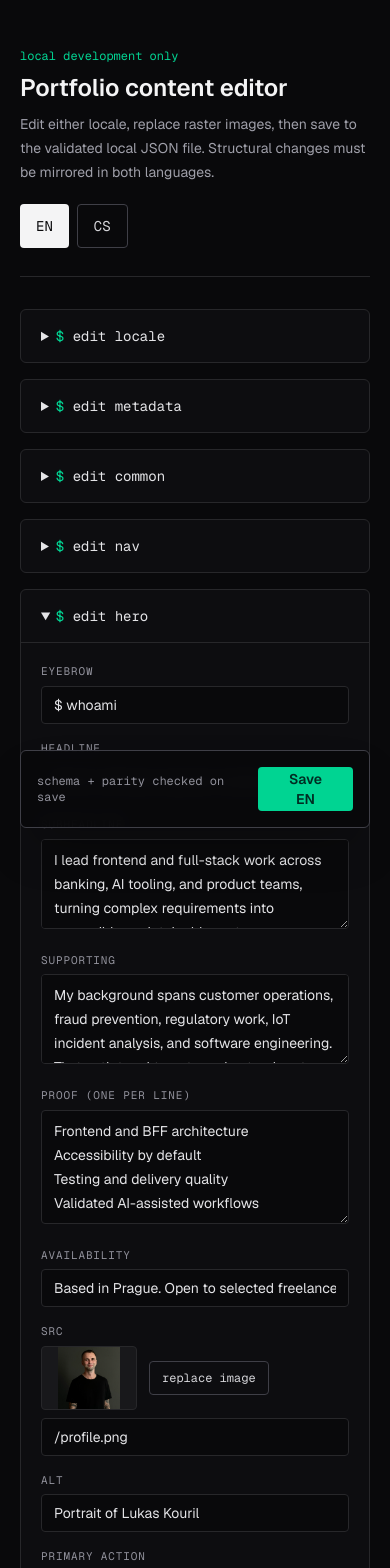
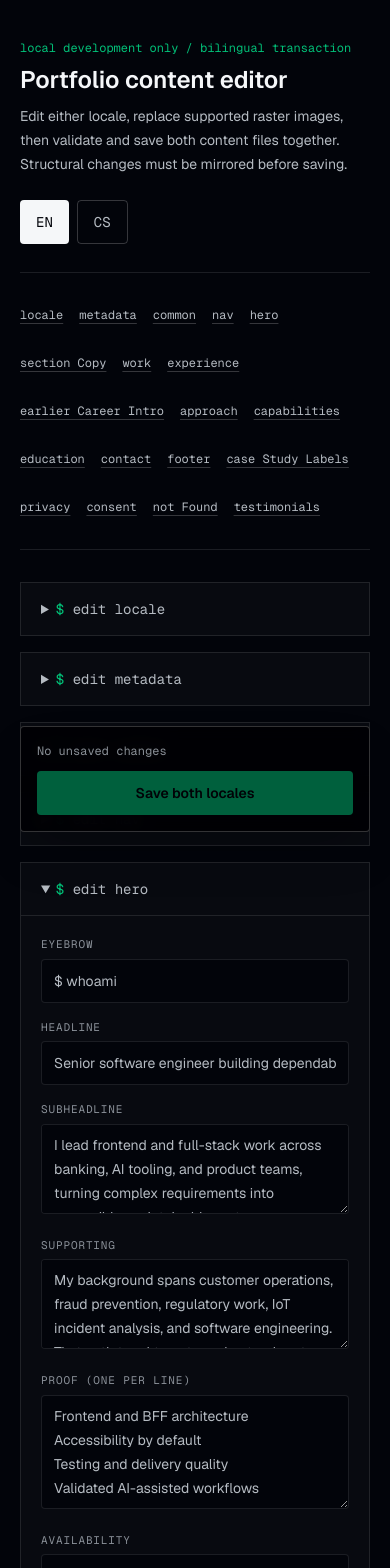
Before and after one commit to lukaskourilcz/nxt-portfolio, a Next.js app: page /dev in a window 390 px wide. Shown: the top 1568 px of the page. Built offline with nearby package versions, Linux system fonts and the light colour scheme.

Commit message:
Make bilingual editor saves transactional

```diff
--- a/src/app/(dev)/dev/editor.tsx
+++ b/src/app/(dev)/dev/editor.tsx
@@ -1,10 +1,11 @@
 "use client";
 
 import Image from "next/image";
-import { useId, useMemo, useState } from "react";
+import { useEffect, useId, useMemo, useRef, useState } from "react";
 import type { Locale, SiteContent } from "@/lib/content-schema";
 
 type JsonObject = Record<string, unknown>;
+type SaveStatus = "idle" | "saving" | "saved" | "error";
 
 function titleFor(value: unknown, index: number): string {
   if (value && typeof value === "object") {
@@ -42,6 +43,7 @@ function StringField({
   const fieldId = useId();
   const uploadId = useId();
   const [uploading, setUploading] = useState(false);
+  const [uploadError, setUploadError] = useState("");
   const isAsset = (fieldKey === "src" || fieldKey === "logo") && value.startsWith("/");
   const multiline = value.length > 100 || ["body", "summary", "description", "supporting", "subheadline"].includes(fieldKey);
   const contextualLabel = path.map(labelFor).join(" ");
@@ -49,34 +51,50 @@ function StringField({
   async function upload(file?: File) {
     if (!file) return;
     setUploading(true);
+    setUploadError("");
     const form = new FormData();
     form.set("file", file);
     form.set("dir", uploadDirectory(path));
+
+    try {
       const response = await fetch("/api/dev/upload", { method: "POST", body: form });
-    const result = await response.json();
+      const result = await response.json().catch(() => ({}));
+      if (response.ok && result.path) onChange(result.path);
+      else setUploadError(result.error ?? "Upload failed");
+    } catch {
+      setUploadError("Upload failed. Check that the local development server is available.");
+    } finally {
       setUploading(false);
-    if (response.ok && result.path) onChange(result.path);
-    else window.alert(result.error ?? "Upload failed");
+    }
   }
 
   return (
-    <div className="block">
-      <label htmlFor={fieldId} className="mb-1.5 block font-mono text-[11px] uppercase tracking-[0.08em] text-zinc-500">{labelFor(fieldKey)}</label>
+    <div>
+      <label htmlFor={fieldId} className="mb-1.5 block font-mono text-[11px] uppercase tracking-[0.08em] text-muted">{labelFor(fieldKey)}</label>
       {isAsset ? (
-        <div className="mb-2 flex items-center gap-3">
-          <span className="relative h-16 w-24 overflow-hidden rounded border border-zinc-800 bg-zinc-900">
+        <div className="mb-3 grid gap-3 sm:grid-cols-[6rem_1fr] sm:items-center">
+          <span className="relative h-16 w-24 overflow-hidden rounded-md border border-edge bg-surface">
             <Image src={value} alt="" fill sizes="96px" className="object-contain" />
           </span>
-          <label htmlFor={uploadId} className="cursor-pointer rounded border border-zinc-700 px-3 py-2 font-mono text-xs text-zinc-300 hover:border-zinc-500">
-            {uploading ? "uploading…" : "replace image"}
-            <input id={uploadId} aria-label={`Replace ${contextualLabel} image`} type="file" accept="image/png,image/jpeg,image/webp" className="hidden" onChange={(event) => upload(event.target.files?.[0])} />
-          </label>
+          <div>
+            <label htmlFor={uploadId} className="mb-1 block text-xs text-secondary">Replace {contextualLabel}</label>
+            <input
+              id={uploadId}
+              type="file"
+              accept="image/png,image/jpeg,image/webp"
+              disabled={uploading}
+              onChange={(event) => upload(event.target.files?.[0])}
+              className="block min-h-11 w-full rounded-md border border-edge-strong bg-canvas text-xs text-secondary file:mr-3 file:min-h-11 file:border-0 file:border-r file:border-edge file:bg-subtle file:px-3 file:text-xs file:text-primary hover:file:bg-interactive disabled:opacity-50"
+            />
+            {uploading ? <p className="mt-1 text-xs text-info" role="status">Decoding and normalizing image…</p> : null}
+            {uploadError ? <p className="mt-1 text-xs text-danger" role="alert">{uploadError}</p> : null}
+          </div>
         </div>
       ) : null}
       {multiline ? (
-        <textarea id={fieldId} value={value} rows={Math.min(8, Math.max(3, Math.ceil(value.length / 90)))} onChange={(event) => onChange(event.target.value)} className="w-full rounded border border-zinc-800 bg-zinc-950 px-3 py-2 text-sm leading-6 text-zinc-200" />
+        <textarea id={fieldId} value={value} rows={Math.min(8, Math.max(3, Math.ceil(value.length / 90)))} onChange={(event) => onChange(event.target.value)} className="w-full rounded-md border border-edge bg-canvas px-3 py-2 text-sm leading-6 text-secondary" />
       ) : (
-        <input id={fieldId} value={value} onChange={(event) => onChange(event.target.value)} className="w-full rounded border border-zinc-800 bg-zinc-950 px-3 py-2 text-sm text-zinc-200" />
+        <input id={fieldId} value={value} onChange={(event) => onChange(event.target.value)} className="min-h-11 w-full rounded-md border border-edge bg-canvas px-3 py-2 text-sm text-secondary" />
       )}
     </div>
   );
@@ -98,8 +116,8 @@ function ValueEditor({
   }
   if (typeof value === "boolean") {
     return (
-      <label className="flex items-center gap-3 text-sm text-zinc-300">
-        <input type="checkbox" checked={value} onChange={(event) => onChange(event.target.checked)} />
+      <label className="flex min-h-11 items-center gap-3 text-sm text-secondary">
+        <input type="checkbox" checked={value} onChange={(event) => onChange(event.target.checked)} className="h-5 w-5 accent-[var(--accent)]" />
         {labelFor(fieldKey)}
       </label>
     );
@@ -108,26 +126,29 @@ function ValueEditor({
     if (value.every((item) => typeof item === "string")) {
       return (
         <label className="block">
-          <span className="mb-1.5 block font-mono text-[11px] uppercase tracking-[0.08em] text-zinc-500">{labelFor(fieldKey)} (one per line)</span>
-          <textarea value={value.join("\n")} rows={Math.min(10, Math.max(3, value.length))} onChange={(event) => onChange(event.target.value.split("\n").filter(Boolean))} className="w-full rounded border border-zinc-800 bg-zinc-950 px-3 py-2 text-sm leading-6 text-zinc-200" />
+          <span className="mb-1.5 block font-mono text-[11px] uppercase tracking-[0.08em] text-muted">{labelFor(fieldKey)} (one per line)</span>
+          <textarea value={value.join("\n")} rows={Math.min(10, Math.max(3, value.length))} onChange={(event) => onChange(event.target.value.split("\n").filter(Boolean))} className="w-full rounded-md border border-edge bg-canvas px-3 py-2 text-sm leading-6 text-secondary" />
         </label>
       );
     }
     return (
-      <fieldset className="space-y-3 rounded border border-zinc-800 p-3">
-        <legend className="px-1 font-mono text-xs text-emerald-400">{labelFor(fieldKey)}</legend>
-        {value.map((item, index) => (
-          <details key={`${titleFor(item, index)}-${index}`} open={value.length < 5} className="rounded border border-zinc-800 bg-zinc-900/40">
-            <summary className="cursor-pointer px-3 py-2 text-sm text-zinc-300">{titleFor(item, index)}</summary>
-            <div className="space-y-3 border-t border-zinc-800 p-3">
+      <fieldset className="space-y-3 border border-edge p-3">
+        <legend className="px-1 font-mono text-xs text-accent">{labelFor(fieldKey)}</legend>
+        {value.map((item, index) => {
+          const itemTitle = titleFor(item, index);
+          return (
+            <details key={`${itemTitle}-${index}`} open={value.length < 5} className="border border-edge bg-subtle">
+              <summary className="min-h-11 px-3 py-3 text-sm text-secondary">{itemTitle}</summary>
+              <div className="space-y-3 border-t border-edge p-3">
                 <ValueEditor fieldKey={String(index)} path={[...path, String(index)]} value={item} onChange={(next) => onChange(value.map((entry, itemIndex) => itemIndex === index ? next : entry))} />
-              <div className="flex gap-4">
-                <button type="button" onClick={() => onChange(value.filter((_, itemIndex) => itemIndex !== index))} className="text-xs text-red-400 underline underline-offset-4">remove</button>
-                <button type="button" onClick={() => onChange([...value.slice(0, index + 1), structuredClone(item), ...value.slice(index + 1)])} className="text-xs text-zinc-400 underline underline-offset-4">duplicate</button>
+                <div className="flex flex-wrap gap-4 border-t border-edge pt-3">
+                  <button type="button" aria-label={`Remove ${itemTitle}`} onClick={() => onChange(value.filter((_, itemIndex) => itemIndex !== index))} className="min-h-11 text-xs text-danger underline underline-offset-4">remove</button>
+                  <button type="button" aria-label={`Duplicate ${itemTitle}`} onClick={() => onChange([...value.slice(0, index + 1), structuredClone(item), ...value.slice(index + 1)])} className="min-h-11 text-xs text-secondary underline underline-offset-4">duplicate</button>
                 </div>
               </div>
             </details>
-        ))}
+          );
+        })}
       </fieldset>
     );
   }
@@ -150,68 +171,149 @@ function ValueEditor({
   return null;
 }
 
+function AdvancedJson({ locale, value, onApply }: { locale: Locale; value: SiteContent; onApply: (value: SiteContent) => void }) {
+  const [draft, setDraft] = useState(() => JSON.stringify(value, null, 2));
+  const [error, setError] = useState("");
+
+  useEffect(() => {
+    setDraft(JSON.stringify(value, null, 2));
+    setError("");
+  }, [locale, value]);
+
+  function apply() {
+    try {
+      onApply(JSON.parse(draft));
+      setError("");
+    } catch {
+      setError("Invalid JSON. Fix the syntax before applying it to the form.");
+    }
+  }
+
+  return (
+    <div className="border-t border-edge p-5">
+      <textarea value={draft} onChange={(event) => setDraft(event.target.value)} aria-invalid={Boolean(error)} aria-describedby={error ? "advanced-json-error" : undefined} rows={30} className="w-full rounded-md border border-edge bg-canvas p-4 font-mono text-xs leading-5 text-secondary" />
+      <div className="mt-3 flex flex-wrap items-center justify-between gap-3">
+        <p id="advanced-json-error" className="text-xs text-danger" role={error ? "alert" : undefined}>{error}</p>
+        <button type="button" onClick={apply} className="min-h-11 rounded-md border border-edge-strong px-4 text-sm text-primary hover:bg-interactive">Apply JSON to {locale.toUpperCase()}</button>
+      </div>
+    </div>
+  );
+}
+
 export default function DevEditor({ initial }: { initial: Record<Locale, SiteContent> }) {
   const [locale, setLocale] = useState<Locale>("en");
   const [allContent, setAllContent] = useState(initial);
-  const [status, setStatus] = useState<"idle" | "saving" | "saved" | "error">("idle");
+  const [dirty, setDirty] = useState<Record<Locale, boolean>>({ en: false, cs: false });
+  const [status, setStatus] = useState<SaveStatus>("idle");
+  const [error, setError] = useState("");
+  const errorRef = useRef<HTMLDivElement>(null);
   const content = allContent[locale];
-  const json = useMemo(() => JSON.stringify(content, null, 2), [content]);
+  const hasChanges = dirty.en || dirty.cs;
+  const sectionKeys = useMemo(() => Object.keys(content), [content]);
+
+  useEffect(() => {
+    if (!hasChanges) return;
+    const warn = (event: BeforeUnloadEvent) => event.preventDefault();
+    window.addEventListener("beforeunload", warn);
+    return () => window.removeEventListener("beforeunload", warn);
+  }, [hasChanges]);
 
   function update(next: unknown) {
     setAllContent((current) => ({ ...current, [locale]: next as SiteContent }));
+    setDirty((current) => ({ ...current, [locale]: true }));
     setStatus("idle");
+    setError("");
   }
 
   async function save() {
     setStatus("saving");
-    const response = await fetch(`/api/dev/content?locale=${locale}`, {
+    setError("");
+    try {
+      const response = await fetch("/api/dev/content", {
         method: "POST",
         headers: { "Content-Type": "application/json" },
-      body: JSON.stringify(content),
+        body: JSON.stringify(allContent),
       });
-    setStatus(response.ok ? "saved" : "error");
+      const result = await response.json().catch(() => ({}));
       if (!response.ok) {
-      const result = await response.json().catch(() => ({}));
-      window.alert(result.error ?? "Save failed");
+        setStatus("error");
+        setError(result.error ?? "Save failed");
+        requestAnimationFrame(() => errorRef.current?.focus());
+        return;
+      }
+      setStatus("saved");
+      setDirty({ en: false, cs: false });
+    } catch {
+      setStatus("error");
+      setError("Save failed. Check that the local development server is available.");
+      requestAnimationFrame(() => errorRef.current?.focus());
     }
   }
 
   return (
-    <main className="mx-auto max-w-5xl px-5 pb-32 pt-12 sm:px-8">
-      <header className="flex flex-wrap items-end justify-between gap-5 border-b border-zinc-800 pb-7">
+    <main className="page-shell pb-32 pt-10">
+      <header className="grid gap-6 border-b border-edge pb-7 lg:grid-cols-[1fr_auto] lg:items-end">
         <div>
-          <p className="font-mono text-xs text-emerald-400">local development only</p>
-          <h1 className="mt-2 text-2xl font-semibold">Portfolio content editor</h1>
-          <p className="mt-2 max-w-2xl text-sm leading-6 text-zinc-400">Edit either locale, replace raster images, then save to the validated local JSON file. Structural changes must be mirrored in both languages.</p>
+          <p className="font-mono text-xs text-accent">local development only / bilingual transaction</p>
+          <h1 className="mt-2 text-2xl font-semibold text-primary">Portfolio content editor</h1>
+          <p className="mt-2 max-w-2xl text-sm leading-6 text-secondary">Edit either locale, replace supported raster images, then validate and save both content files together. Structural changes must be mirrored before saving.</p>
         </div>
-        <div className="flex gap-2">
+        <div className="flex gap-2" aria-label="Content locale">
           {(["en", "cs"] as Locale[]).map((item) => (
-            <button key={item} type="button" onClick={() => setLocale(item)} className={`min-h-11 rounded px-4 font-mono text-sm ${locale === item ? "bg-zinc-100 text-zinc-950" : "border border-zinc-700 text-zinc-300"}`}>{item.toUpperCase()}</button>
+            <button
+              key={item}
+              type="button"
+              aria-pressed={locale === item}
+              onClick={() => setLocale(item)}
+              className={`relative min-h-11 rounded-md px-4 font-mono text-sm ${locale === item ? "bg-primary text-canvas" : "border border-edge-strong text-secondary hover:bg-interactive"}`}
+            >
+              {item.toUpperCase()}
+              {dirty[item] ? <span aria-label="unsaved changes" className="absolute right-1 top-1 h-1.5 w-1.5 bg-warning" /> : null}
+            </button>
           ))}
         </div>
       </header>
 
+      <nav className="mt-5 border-b border-edge pb-5" aria-label="Editor sections">
+        <ul className="flex flex-wrap gap-x-4 gap-y-1">
+          {sectionKeys.map((key) => (
+            <li key={key}><a href={`#editor-${key}`} className="editorial-link inline-flex min-h-11 items-center font-mono text-xs">{labelFor(key)}</a></li>
+          ))}
+        </ul>
+      </nav>
+
       <div className="mt-8 space-y-4">
         {Object.entries(content).map(([key, value]) => (
-          <details key={key} className="rounded-lg border border-zinc-800 bg-zinc-900/30" open={["hero", "work"].includes(key)}>
-            <summary className="cursor-pointer px-5 py-4 font-mono text-sm text-zinc-200"><span className="text-emerald-400">$</span> edit {labelFor(key)}</summary>
-            <div className="border-t border-zinc-800 p-5">
+          <details id={`editor-${key}`} key={key} className="scroll-mt-4 border border-edge bg-subtle" open={["hero", "work"].includes(key)}>
+            <summary className="min-h-12 px-5 py-4 font-mono text-sm text-secondary"><span className="text-accent">$</span> edit {labelFor(key)}</summary>
+            <div className="border-t border-edge p-5">
               <ValueEditor fieldKey={key} path={[key]} value={value} onChange={(next) => update({ ...content, [key]: next })} />
             </div>
           </details>
         ))}
       </div>
 
-      <details className="mt-5 rounded-lg border border-zinc-800">
-        <summary className="cursor-pointer px-5 py-4 font-mono text-sm text-zinc-300">advanced JSON</summary>
-        <div className="border-t border-zinc-800 p-5">
-          <textarea key={`${locale}-${json}`} defaultValue={json} rows={30} onBlur={(event) => { try { update(JSON.parse(event.target.value)); } catch { window.alert("Invalid JSON"); } }} className="w-full rounded border border-zinc-800 bg-black p-4 font-mono text-xs leading-5 text-zinc-300" />
-        </div>
+      <details className="mt-5 border border-edge">
+        <summary className="min-h-12 px-5 py-4 font-mono text-sm text-secondary">advanced JSON / {locale.toUpperCase()}</summary>
+        <AdvancedJson locale={locale} value={content} onApply={update} />
       </details>
 
-      <div className="sticky bottom-4 mt-8 flex items-center justify-between rounded-lg border border-zinc-700 bg-zinc-950/95 p-4 shadow-2xl backdrop-blur">
-        <p className="font-mono text-xs text-zinc-500">{status === "saved" ? `${locale.toUpperCase()} saved` : status === "error" ? "save failed" : "schema + parity checked on save"}</p>
-        <button type="button" disabled={status === "saving"} onClick={save} className="min-h-11 rounded bg-emerald-400 px-5 text-sm font-semibold text-emerald-950 disabled:opacity-50">{status === "saving" ? "Saving…" : `Save ${locale.toUpperCase()}`}</button>
+      <div className="sticky bottom-3 mt-8 grid gap-3 rounded-md border border-edge-strong bg-[var(--overlay)] p-4 shadow-2xl backdrop-blur sm:grid-cols-[1fr_auto] sm:items-center">
+        <div>
+          {error ? (
+            <div ref={errorRef} tabIndex={-1} role="alert" className="rounded-md border border-danger/40 bg-danger/10 p-3 text-sm text-danger">
+              <p className="font-semibold">Content was not saved</p>
+              <p className="mt-1 break-words text-xs leading-5">{error}</p>
+            </div>
+          ) : (
+            <p className="font-mono text-xs text-muted" role="status" aria-live="polite">
+              {status === "saved" ? "English and Czech content saved" : hasChanges ? "Unsaved local changes · schema and parity checked on save" : "No unsaved changes"}
+            </p>
+          )}
+        </div>
+        <button type="button" disabled={status === "saving" || !hasChanges} onClick={save} className="min-h-11 rounded-md bg-accent px-5 text-sm font-semibold text-canvas hover:bg-accent-hover disabled:opacity-50">
+          {status === "saving" ? "Validating and saving…" : "Save both locales"}
+        </button>
       </div>
     </main>
   );
--- a/src/app/(dev)/layout.tsx
+++ b/src/app/(dev)/layout.tsx
@@ -13,7 +13,7 @@ export const metadata: Metadata = {
 export default function DevLayout({ children }: { children: ReactNode }) {
   return (
     <html lang="en" className={`${GeistSans.variable} ${GeistMono.variable}`}>
-      <body className="bg-zinc-950 font-sans text-zinc-100 antialiased">{children}</body>
+      <body className="bg-canvas font-sans text-primary antialiased">{children}</body>
     </html>
   );
 }
--- a/src/app/api/dev/content/route.ts
+++ b/src/app/api/dev/content/route.ts
@@ -1,8 +1,10 @@
 import { randomUUID } from "node:crypto";
+import { constants } from "node:fs";
 import fs from "node:fs/promises";
 import path from "node:path";
-import { localeSchema, siteContentSchema, validateLocaleParity, type Locale } from "@/lib/content-schema";
-import { contentFilename, devRouteMethodResponse, isDevelopment, MAX_CONTENT_BYTES } from "@/lib/dev-security";
+import { z } from "zod";
+import { siteContentSchema, validateLocaleParity, type Locale, type SiteContent } from "@/lib/content-schema";
+import { contentFilename, devRequestDeniedResponse, devRouteMethodResponse, MAX_CONTENT_BYTES } from "@/lib/dev-security";
 
 export const runtime = "nodejs";
 
@@ -12,22 +14,66 @@ export const PATCH = devRouteMethodResponse;
 export const DELETE = devRouteMethodResponse;
 export const OPTIONS = devRouteMethodResponse;
 
-async function readLocale(locale: Locale) {
-  const file = path.join(process.cwd(), "src/content", contentFilename(locale));
-  return siteContentSchema.parse(JSON.parse(await fs.readFile(file, "utf8")));
+const bilingualContentSchema = z.object({
+  en: siteContentSchema,
+  cs: siteContentSchema,
+}).superRefine((value, context) => {
+  if (value.en.locale !== "en") context.addIssue({ code: "custom", path: ["en", "locale"], message: "Expected English content" });
+  if (value.cs.locale !== "cs") context.addIssue({ code: "custom", path: ["cs", "locale"], message: "Expected Czech content" });
+});
+
+function contentPath(locale: Locale): string {
+  return path.join(process.cwd(), "src/content", contentFilename(locale));
+}
+
+async function writeBilingualContent(content: Record<Locale, SiteContent>) {
+  const transactionId = randomUUID();
+  const locales: Locale[] = ["en", "cs"];
+  const staged = new Map<Locale, string>();
+  const backups = new Map<Locale, string>();
+
+  try {
+    for (const locale of locales) {
+      const target = contentPath(locale);
+      const temporary = path.join(path.dirname(target), `.${contentFilename(locale)}.${transactionId}.tmp`);
+      const backup = path.join(path.dirname(target), `.${contentFilename(locale)}.${transactionId}.bak`);
+      await fs.writeFile(temporary, `${JSON.stringify(content[locale], null, 2)}\n`, { encoding: "utf8", flag: "wx" });
+      await fs.copyFile(target, backup, constants.COPYFILE_EXCL);
+      staged.set(locale, temporary);
+      backups.set(locale, backup);
+    }
+
+    const replaced: Locale[] = [];
+    try {
+      for (const locale of locales) {
+        await fs.rename(staged.get(locale)!, contentPath(locale));
+        replaced.push(locale);
+      }
+    } catch (error) {
+      for (const locale of replaced) await fs.rename(backups.get(locale)!, contentPath(locale));
+      throw error;
+    }
+  } finally {
+    await Promise.all(
+      [...staged.values(), ...backups.values()].map((file) => fs.rm(file, { force: true }))
+    );
+  }
 }
 
 export async function POST(request: Request) {
-  if (!isDevelopment()) return new Response(null, { status: 404 });
-  const localeResult = localeSchema.safeParse(new URL(request.url).searchParams.get("locale"));
-  if (!localeResult.success) return Response.json({ error: "Invalid locale" }, { status: 400 });
+  const denied = devRequestDeniedResponse(request);
+  if (denied) return denied;
 
   const declaredSize = Number(request.headers.get("content-length") ?? 0);
-  if (declaredSize > MAX_CONTENT_BYTES) return Response.json({ error: "Content request is too large" }, { status: 413 });
+  if (declaredSize > MAX_CONTENT_BYTES) {
+    return Response.json({ error: "Content request is too large" }, { status: 413 });
+  }
 
   try {
     const bytes = Buffer.from(await request.arrayBuffer());
-    if (bytes.byteLength > MAX_CONTENT_BYTES) return Response.json({ error: "Content request is too large" }, { status: 413 });
+    if (bytes.byteLength > MAX_CONTENT_BYTES) {
+      return Response.json({ error: "Content request is too large" }, { status: 413 });
+    }
 
     let json: unknown;
     try {
@@ -36,30 +82,16 @@ export async function POST(request: Request) {
       return Response.json({ error: "Malformed JSON" }, { status: 400 });
     }
 
-    const result = siteContentSchema.safeParse(json);
+    const result = bilingualContentSchema.safeParse(json);
     if (!result.success) {
       const issue = result.error.issues[0];
       return Response.json({ error: `${issue.path.join(".") || "content"}: ${issue.message}` }, { status: 400 });
     }
-    if (result.data.locale !== localeResult.data) return Response.json({ error: "Locale does not match content" }, { status: 400 });
 
-    const otherLocale: Locale = localeResult.data === "en" ? "cs" : "en";
-    const other = await readLocale(otherLocale);
-    const errors = localeResult.data === "en"
-      ? validateLocaleParity(result.data, other)
-      : validateLocaleParity(other, result.data);
-    if (errors.length) return Response.json({ error: errors.join("; ") }, { status: 400 });
+    const parityErrors = validateLocaleParity(result.data.en, result.data.cs);
+    if (parityErrors.length) return Response.json({ error: parityErrors.join("; ") }, { status: 400 });
 
-    const contentDir = path.join(process.cwd(), "src/content");
-    const target = path.join(contentDir, contentFilename(localeResult.data));
-    const temporary = path.join(contentDir, `.${contentFilename(localeResult.data)}.${randomUUID()}.tmp`);
-    await fs.writeFile(temporary, `${JSON.stringify(result.data, null, 2)}\n`, { encoding: "utf8", flag: "wx" });
-    try {
-      await fs.rename(temporary, target);
-    } catch (error) {
-      await fs.rm(temporary, { force: true });
-      throw error;
-    }
+    await writeBilingualContent(result.data);
     return Response.json({ ok: true });
   } catch {
     return Response.json({ error: "Unable to validate or save content" }, { status: 500 });
--- a/src/app/api/dev/upload/route.ts
+++ b/src/app/api/dev/upload/route.ts
@@ -2,7 +2,7 @@ import { randomUUID } from "node:crypto";
 import fs from "node:fs/promises";
 import path from "node:path";
 import sharp from "sharp";
-import { ALLOWED_UPLOAD_DIRS, devRouteMethodResponse, isDevelopment, MAX_IMAGE_DIMENSION, MAX_UPLOAD_BYTES, safeAssetBase } from "@/lib/dev-security";
+import { ALLOWED_UPLOAD_DIRS, devRequestDeniedResponse, devRouteMethodResponse, MAX_IMAGE_DIMENSION, MAX_UPLOAD_BYTES, MAX_UPLOAD_REQUEST_BYTES, safeAssetBase } from "@/lib/dev-security";
 
 export const runtime = "nodejs";
 
@@ -13,7 +13,13 @@ export const DELETE = devRouteMethodResponse;
 export const OPTIONS = devRouteMethodResponse;
 
 export async function POST(request: Request) {
-  if (!isDevelopment()) return new Response(null, { status: 404 });
+  const denied = devRequestDeniedResponse(request);
+  if (denied) return denied;
+
+  const declaredSize = Number(request.headers.get("content-length") ?? 0);
+  if (declaredSize > MAX_UPLOAD_REQUEST_BYTES) {
+    return Response.json({ error: "Upload request is too large" }, { status: 413 });
+  }
 
   try {
     const form = await request.formData();
```
Also changed, not shown: src/lib/dev-security.ts (+19 -0 lines), src/lib/site.ts (+7 -0 lines), 1 other file (tests, documents, lock files or other folders). Lines whose indentation alone changed are shown as unchanged.
